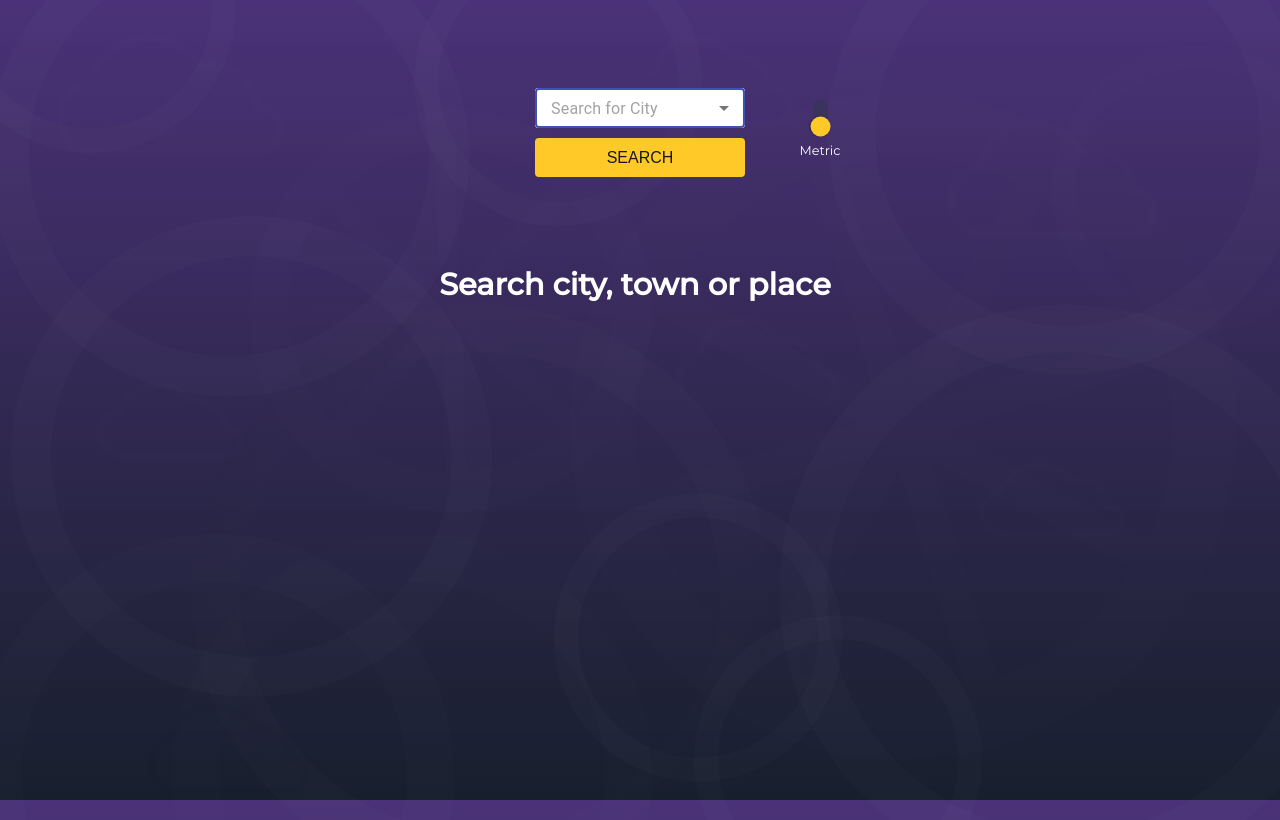
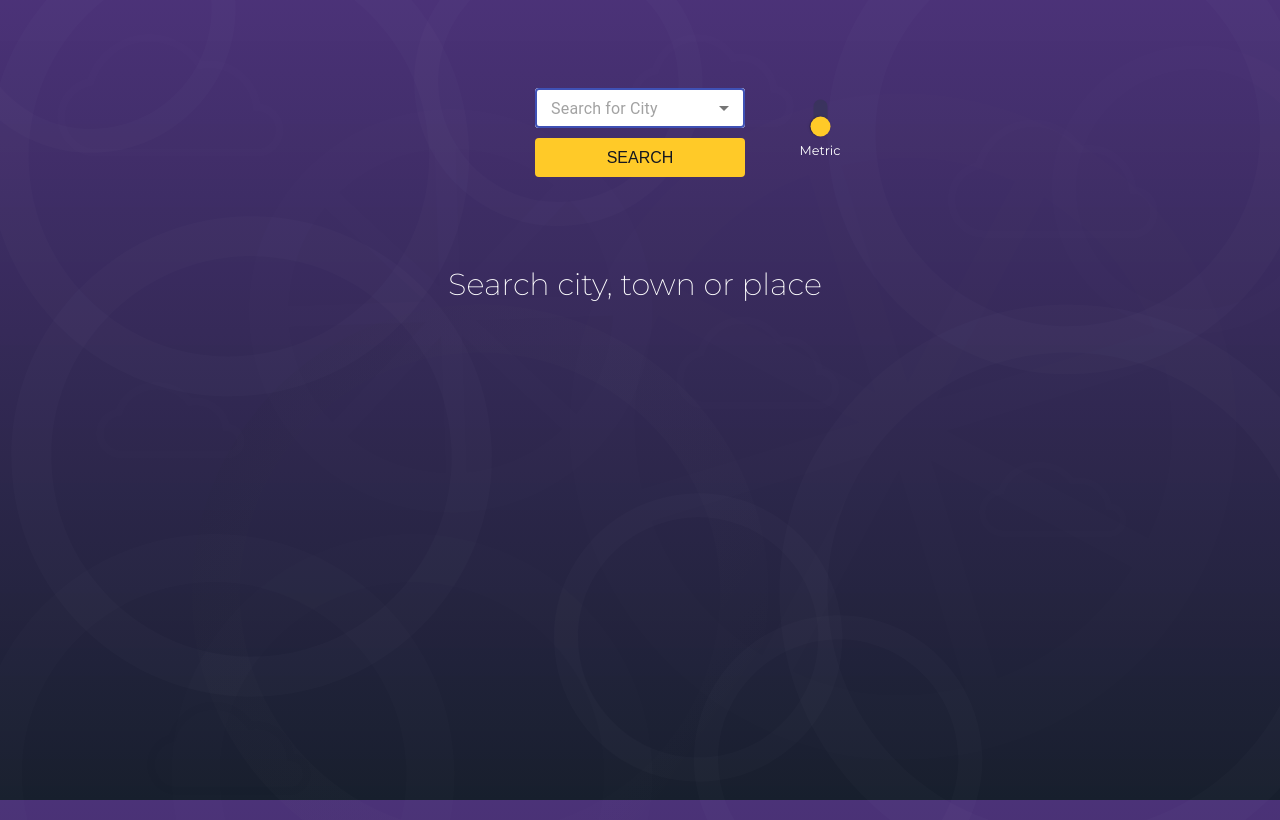
Before and after one commit to bacc0/weather, a React (Create React App) app: page / in a window 1280 px wide. Built offline with nearby package versions, Linux system fonts and the light colour scheme.

Commit message:
fontWeight: 200 error mess

```diff
--- a/src/App.js
+++ b/src/App.js
@@ -298,6 +298,7 @@ const useStyles = makeStyles((theme) => ({
 	},
 
 	message:{
-		margin: '164px 0 0 -10px'
+		margin: '164px 0 0 -10px',
+		fontWeight: 200
 	}
 }))
```
